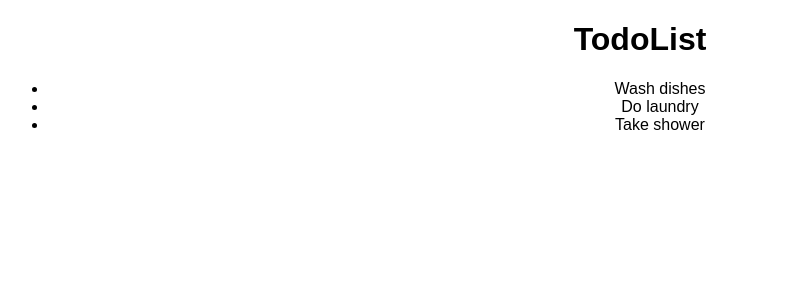
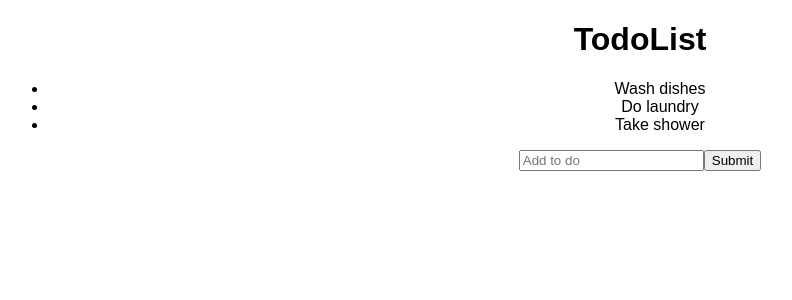
Before and after one commit to VioletAi/ReactStudy, a React (Create React App) app: page / in a window 1280 px wide. Shown: the top 300 px of the page, without its empty margins (0-792 px from the left). Built offline with nearby package versions, Linux system fonts and the light colour scheme.

Commit message:
add to do list function

```diff
--- a/src/App.js
+++ b/src/App.js
@@ -12,6 +12,7 @@
       <h1>TodoList</h1>
 
       <TodoList what={todos} />
+      <AddToDo />
     </div>
   );
 }
@@ -25,3 +26,12 @@
     </ul>
   );
 }
+
+function AddToDo(){
+  return (
+    <form>
+    <input placeholder="Add to do" />
+    <button type="submit"> Submit </button>
+    </form>
+  )
+}
```
Also changed, not shown: .codesandbox/tasks.json (added).
